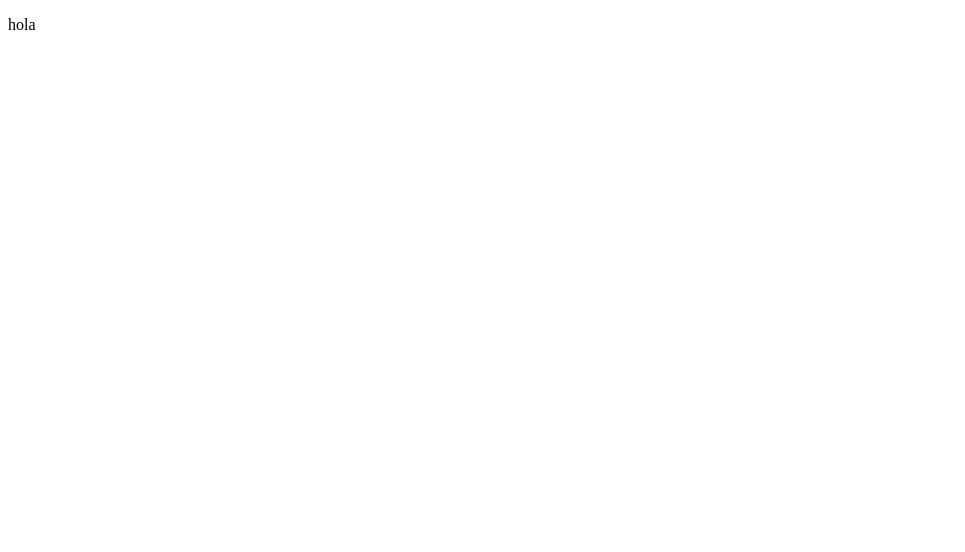
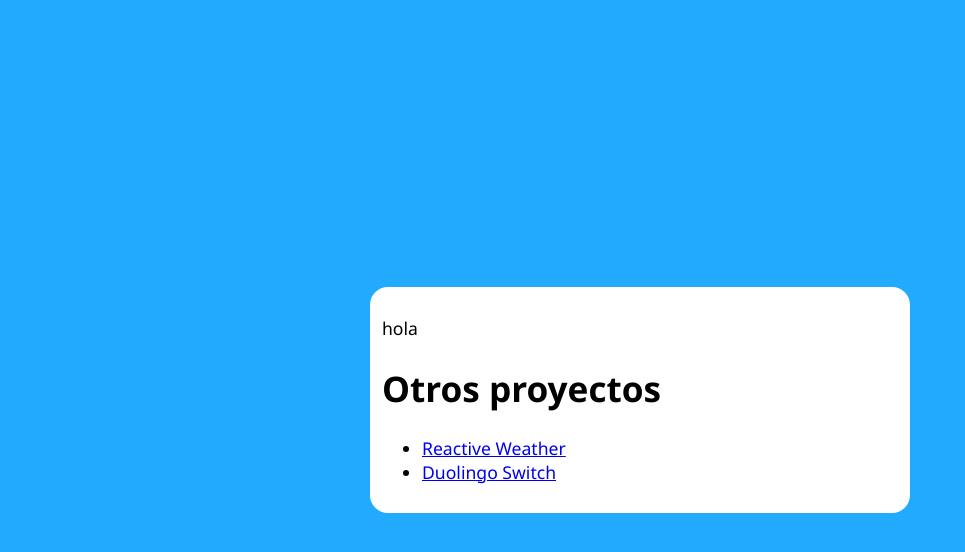
Before and after one commit to FacuA0/facua0.github.io, a plain HTML site: page index.html in a window 1280 px wide. Shown: the whole page, without its empty margins (0-965 px from the left). Drawn offline with Linux system fonts and the light colour scheme.

Commit message:
Otro commit

```diff
--- a/index.html
+++ b/index.html
@@ -1,11 +1,44 @@
 <!DOCTYPE html>
-<html lang="en">
+
+<html lang="es">
     <head>
         <meta charset="UTF-8">
         <meta name="viewport" content="width=device-width, initial-scale=1.0">
         <title>Facu</title>
+
+        <style>
+            body {
+                font-family: 'Segoe UI', Tahoma, Geneva, Verdana, sans-serif;
+                background-color: #2AF;
+                font-size: 1.1em;
+                min-height: 100vh;
+                box-sizing: border-box;
+                margin: 0;
+                display: flex;
+                justify-content: center;
+                align-items: center;
+            }
+
+            main {
+                margin: 12px;
+                width: 540px;
+                max-width: calc(100% - 24px);
+                box-sizing: border-box;
+                padding: 12px;
+                background-color: white;
+                border-radius: 18px;
+            }
+        </style>
     </head>
     <body>
+        <main>
             <p>hola</p>
+
+            <h1>Otros proyectos</h1>
+            <ul>
+                <li><a href="/reactive-weather">Reactive Weather</a></li>
+                <li><a href="/duolingo-switch">Duolingo Switch</a></li>
+            </ul>
+        </main>
     </body>
 </html>
```
Lines whose indentation alone changed are shown as unchanged.
